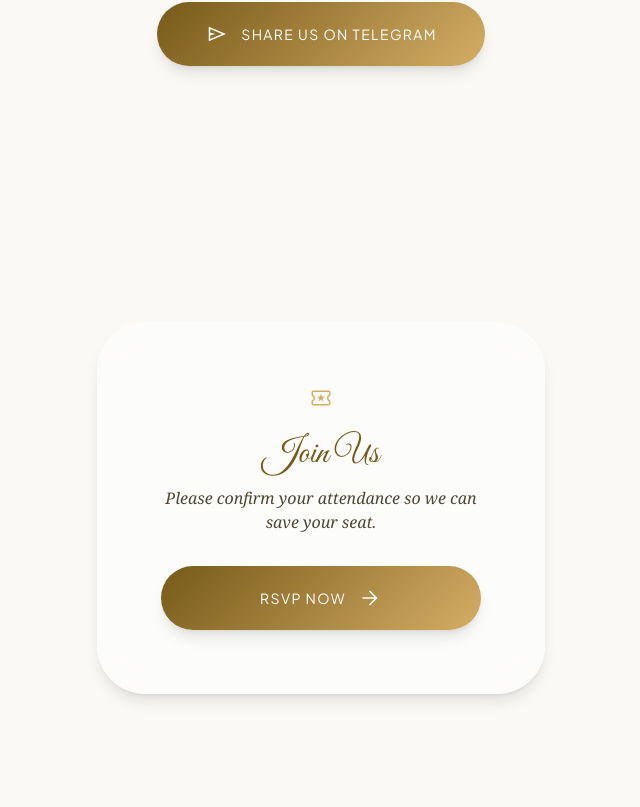
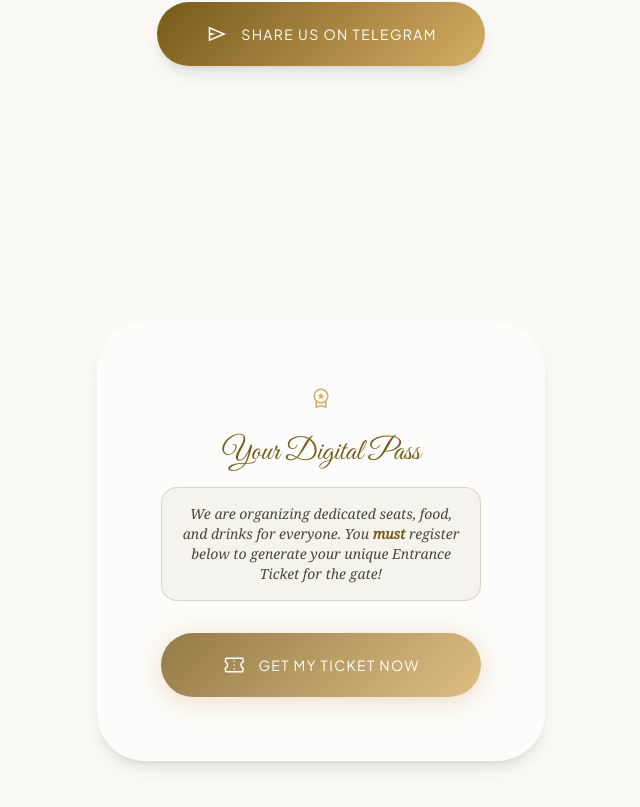
Before and after one commit to alexanderkebe/fish-and-hanni, a Next.js app: page / in a window 1280 px wide. Shown: the part 3701-4508 px from the top of the page, without its empty margins (319-959 px from the left). Built offline with nearby package versions, Linux system fonts and the light colour scheme.

Commit message:
Update RSVP messaging for better cultural clarity and conversion

```diff
--- a/src/app/page.tsx
+++ b/src/app/page.tsx
@@ -311,17 +311,19 @@ export default function Home() {
       <section className="px-6 py-20 md:py-32 flex flex-col items-center">
         {!ticket ? (
           <div className="glass-card p-10 md:p-16 rounded-[48px] shadow-sm md:shadow-lg flex flex-col items-center max-w-sm md:max-w-md w-full text-center transition-all duration-700">
-            <span className="material-symbols-outlined text-5xl text-primary-container mb-6">local_activity</span>
-            <h2 className="text-3xl md:text-4xl font-cursive text-primary mb-3">Join Us</h2>
-            <p className="text-sm md:text-base font-notoSerif italic text-on-surface-variant mb-8">
-              Please confirm your attendance so we can save your seat.
-            </p>
+            <span className="material-symbols-outlined text-5xl text-primary-container mb-6">workspace_premium</span>
+            <h2 className="text-3xl md:text-3xl font-cursive text-primary mb-4 leading-tight">Your Digital Pass</h2>
+            <div className="bg-primary/5 border border-primary/20 rounded-2xl p-4 mb-8">
+                <p className="text-sm md:text-sm font-notoSerif italic text-on-surface-variant font-medium">
+                  We are organizing dedicated seats, food, and drinks for everyone. You <strong className="text-primary font-bold">must</strong> register below to generate your unique Entrance Ticket for the gate!
+                </p>
+            </div>
             <button
               onClick={() => setRSVPModalOpen(true)}
-              className="w-full gold-gradient-btn text-white py-5 px-8 rounded-full text-sm font-label uppercase tracking-widest flex items-center justify-center gap-3 transition-transform hover:scale-[1.03] shadow-lg"
+              className="w-full gold-gradient-btn text-white py-5 px-8 flex items-center justify-center gap-3 transition-transform hover:scale-[1.03] rounded-full text-sm font-label uppercase tracking-widest shadow-[0_4px_25px_rgba(202,152,73,0.4)] animate-pulse"
             >
-              RSVP Now
-              <span className="material-symbols-outlined">arrow_forward</span>
+              <span className="material-symbols-outlined">confirmation_number</span>
+              Get My Ticket Now
             </button>
           </div>
         ) : (
--- a/src/components/RSVPModal.tsx
+++ b/src/components/RSVPModal.tsx
@@ -61,8 +61,12 @@ export default function RSVPModal({ isOpen, onClose, onSuccess }: RSVPModalProps
         </button>
 
         <div className="mb-8 text-center mt-2">
-          <h2 className="text-3xl font-cursive text-primary-container mb-2">RSVP</h2>
-          <p className="text-sm font-label uppercase tracking-widest text-outline">Confirm Your Attendance</p>
+          <h2 className="text-3xl font-cursive text-primary-container mb-3">Generate Ticket</h2>
+          <div className="bg-primary-container/10 border border-primary-container/20 rounded-xl p-3">
+              <p className="text-xs font-notoSerif text-on-surface-variant leading-relaxed">
+                  We need your details strictly to organize catering and reserve your seat. This will act as your mandatory pass at the gate.
+              </p>
+          </div>
         </div>
 
         {step === 'form' && (
@@ -114,10 +118,10 @@ export default function RSVPModal({ isOpen, onClose, onSuccess }: RSVPModalProps
 
             <button
               type="submit"
-              className="w-full gold-gradient-btn text-white font-semibold uppercase tracking-widest text-sm py-4 rounded-2xl shadow-md hover:shadow-lg transition-transform hover:-translate-y-0.5 mt-2 flex items-center justify-center gap-2"
+              className="w-full gold-gradient-btn text-white font-semibold uppercase tracking-widest text-[13px] py-4 rounded-2xl shadow-md hover:shadow-lg transition-transform hover:-translate-y-0.5 mt-4 flex items-center justify-center gap-2"
             >
-              <span className="material-symbols-outlined text-lg">check_circle</span>
-              Confirm RSVP
+              <span className="material-symbols-outlined text-lg">qr_code</span>
+              Generate Digital Ticket
             </button>
           </form>
         )}
```
